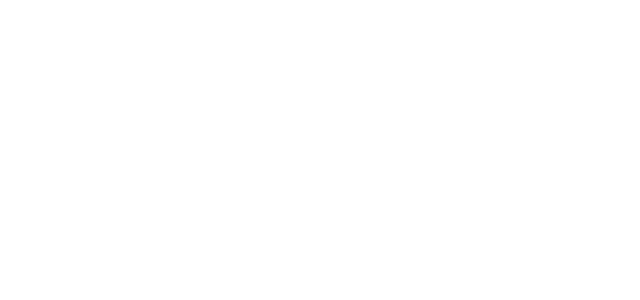
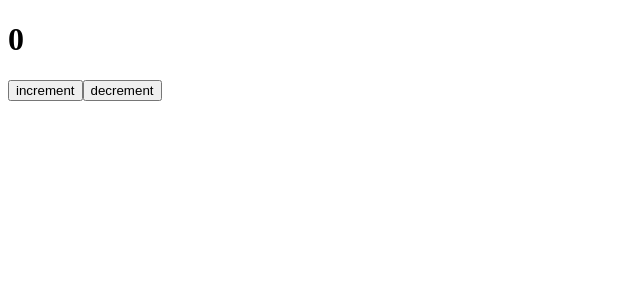
Before and after one commit to EugeneShatalin/react-Ulbi-TV, a React (Create React App) app: page / in a window 1280 px wide. Shown: the top 300 px of the page, without its empty margins (0-640 px from the left). Built offline with nearby package versions, Linux system fonts and the light colour scheme.

Commit message:
feat: disassemble useState, collect simple counter

```diff
--- a/src/App.js
+++ b/src/App.js
@@ -1,9 +1,20 @@
-import React from 'react';
+import React, { useState } from 'react';
 
 function App() {
+  const [likes, setLikes] = useState(0)
+
+  function increment() {
+    setLikes(likes + 1)
+  }
+
+  function decrement() {
+    setLikes(likes - 1)
+  }
   return (
     <div className="App">
-
+      <h1>{likes}</h1>
+      <button onClick={increment}>increment</button>
+      <button onClick={decrement}>decrement</button>
     </div>
   );
 }
```
